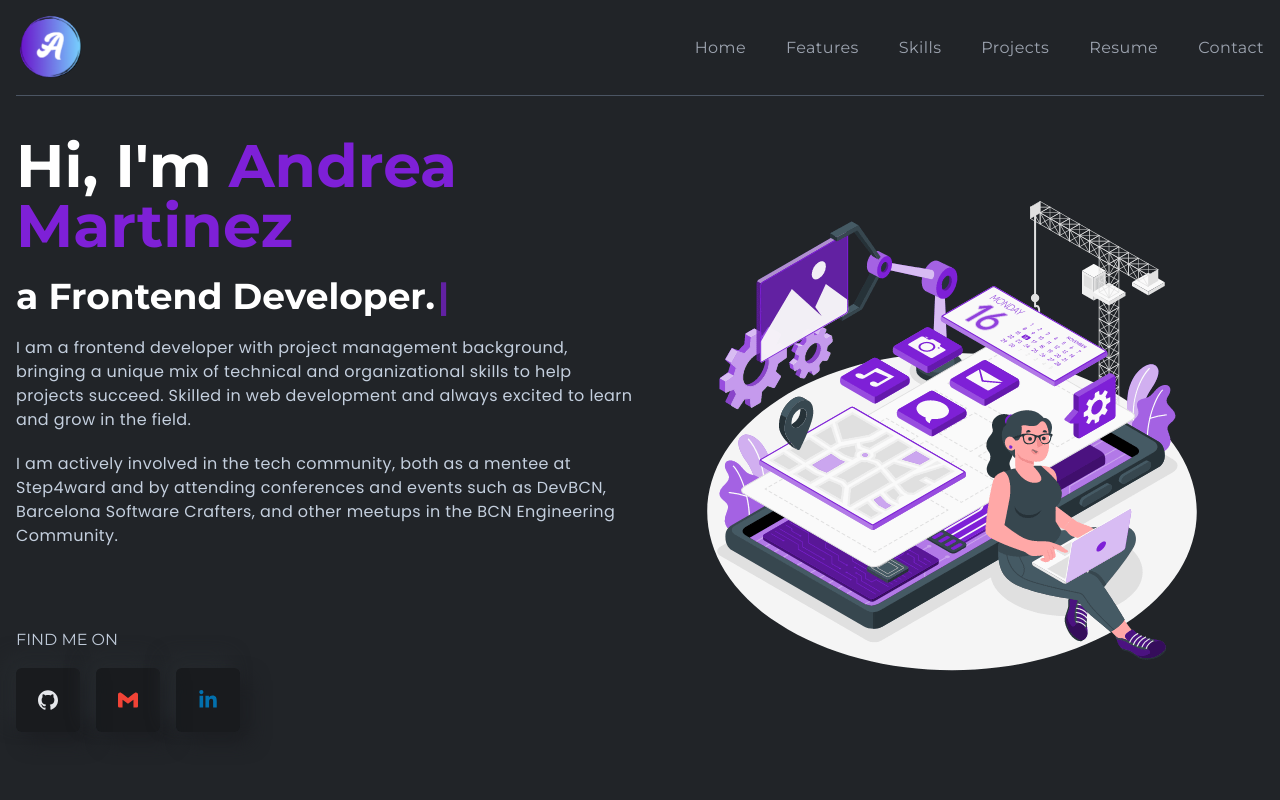
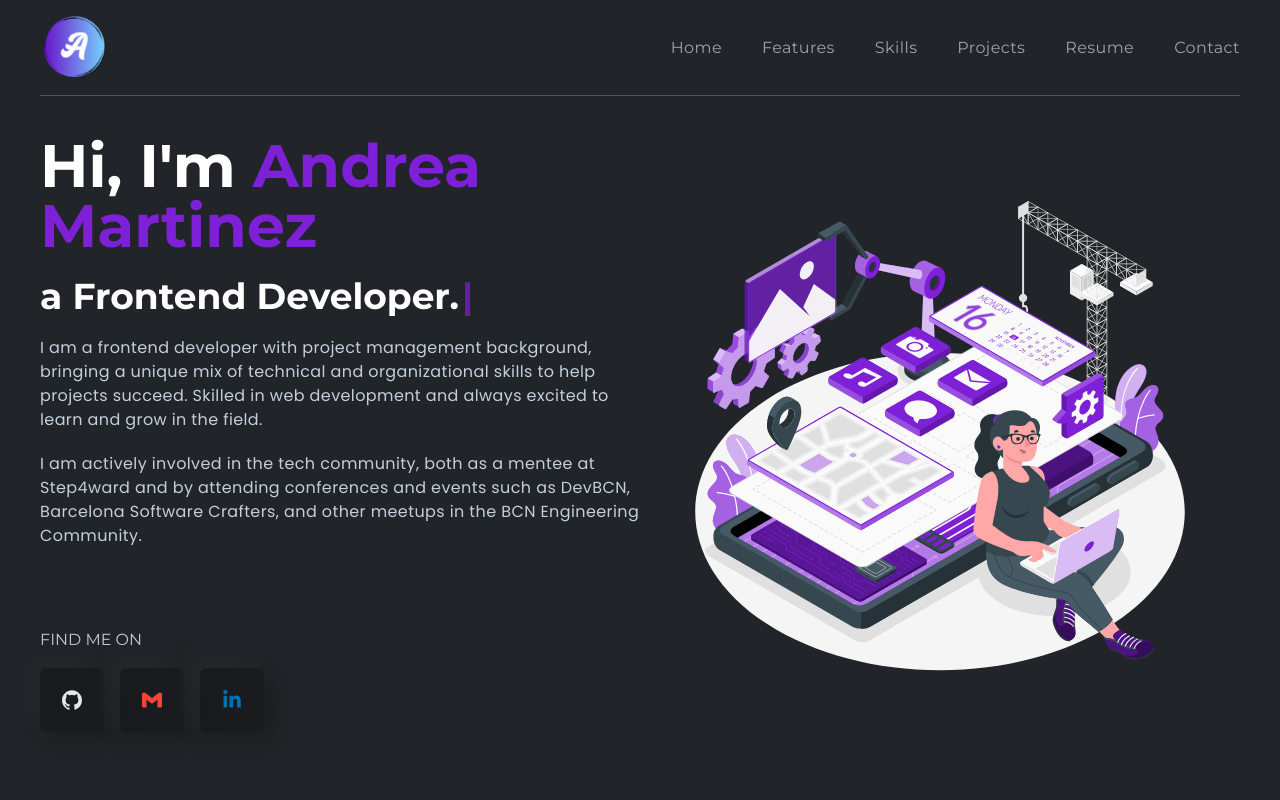
Before and after one commit to AndreaBitmind/porfolio-react, a React (Create React App) app: page / in a window 1280 px wide. Shown: the top 800 px of the page. Built offline with nearby package versions, Linux system fonts and the light colour scheme.

Commit message:
style: responsive padding added to app

```diff
--- a/src/App.js
+++ b/src/App.js
@@ -10,7 +10,7 @@
 
 function App() {
   return (
-    <div className="w-full h-auto bg-bodyColor text-lightText px-4">
+    <div className="w-full h-auto bg-bodyColor text-lightText px-4 md:px-10">
       <Navbar />
       <div className="max-w-screen-xl mx-auto">
         <Banner />
```
